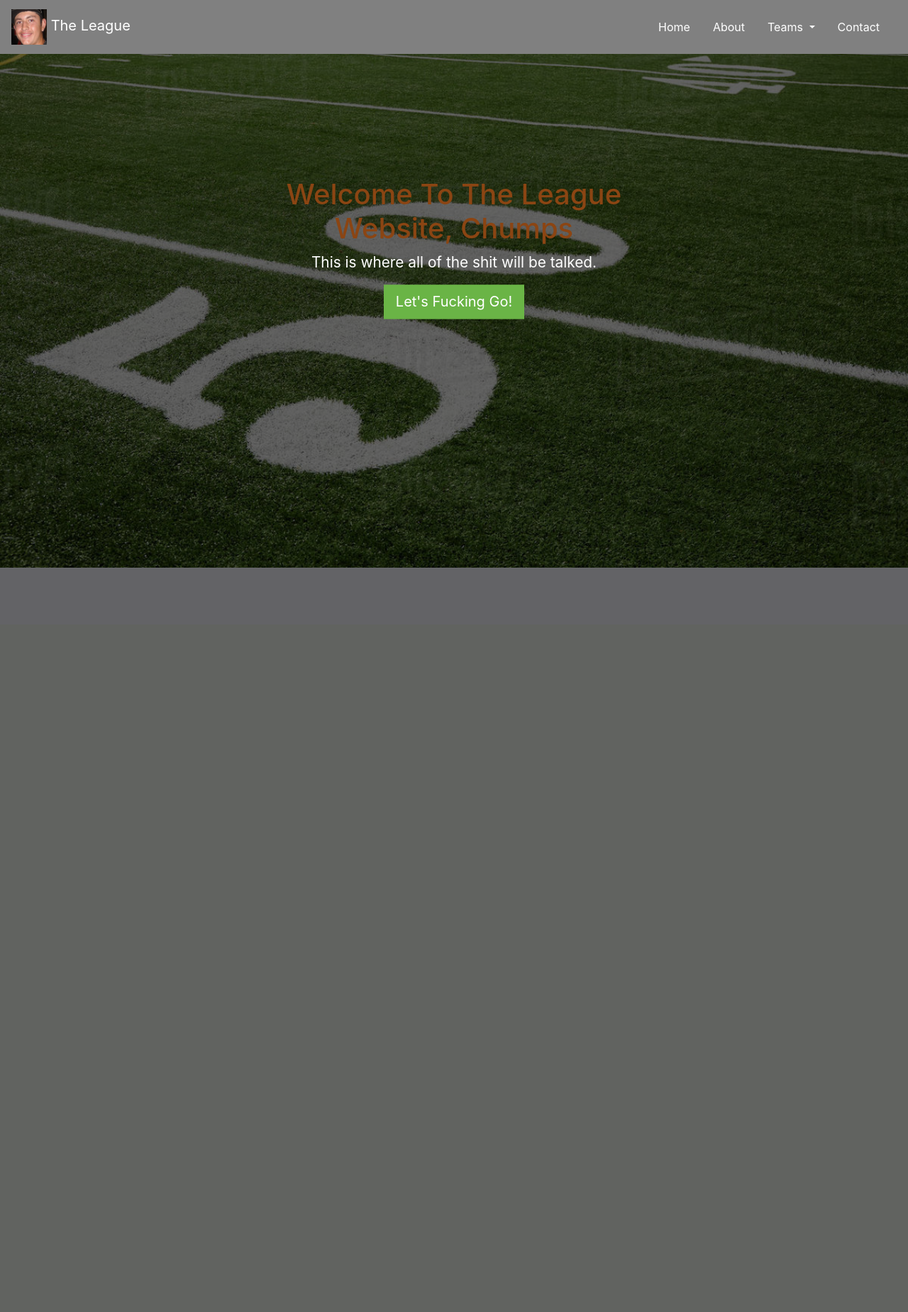
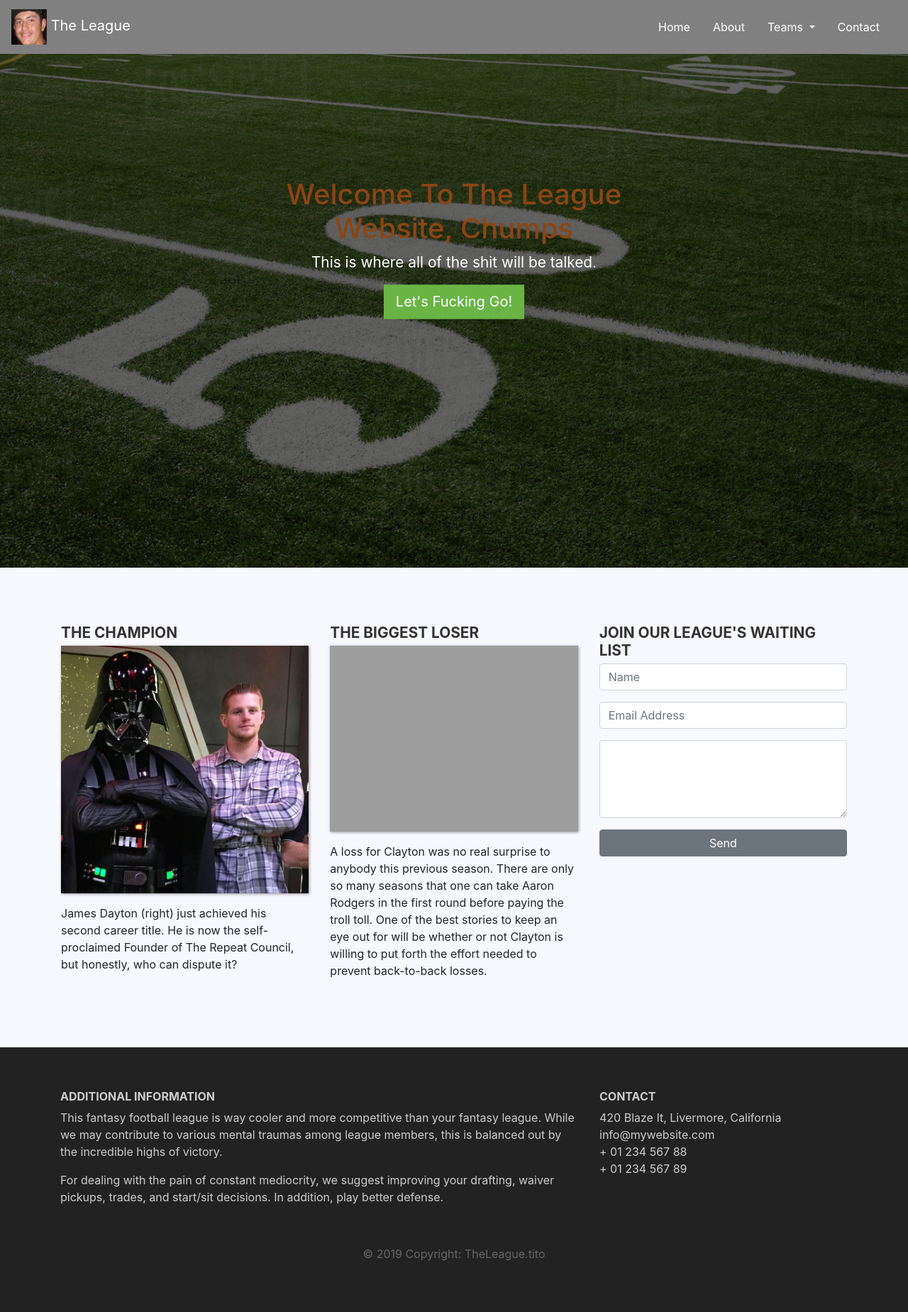
Before and after one commit to jrpresta/fantasy_football, a Flask app: page / in a window 1280 px wide. Shown: the whole page at 71% size. Before the commit the page ends 800 px from the top, so only its background shows below. Run offline with Flask 2, Linux system fonts and the light colour scheme; some libraries are stand-ins or nearby versions; grey boxes are pictures that could not be loaded.

Commit message:
frontpage complete

```diff
--- a/app/static/main.css
+++ b/app/static/main.css
@@ -32,7 +32,7 @@ body {
 
 .overlay {
   position: absolute;
-  min-height: 110%;
+  min-height: 100%;
   min-width: 100%;
   left: 0;
   top: 0;
@@ -91,3 +91,35 @@ body {
     margin: 0;
   }
 }
+
+
+/*--- for pictures at bottom ---*/
+.features {
+  margin: 4em auto;
+  padding: 1em;
+  position: relative;
+}
+.feature-title {
+  color: #333;
+  font-size: 1.3rem;
+  font-weight: 700;
+  margin-bottom: 5px;
+  text-transform: uppercase;
+}
+.features img {
+  -webkit-box-shadow: 1px 1px 4px rgba(0, 0, 0, 0.4);
+  -moz-box-shadow: 1px 1px 4px rgba(0, 0, 0, 0.4);
+  box-shadow: 1px 1px 4px rgba(0, 0, 0, 0.4);
+  margin-bottom: 16px;
+}
+
+/*--- footer ---*/
+.page-footer {
+  background-color: #222;
+  color: #ccc;
+  padding: 60px 0 30px;
+}
+.footer-copyright {
+  color: #666;
+  padding: 40px 0;
+}
--- a/app/templates/frontpage.html
+++ b/app/templates/frontpage.html
@@ -60,4 +60,54 @@
     <script src="{{url_for('static', filename='main.js')}}"></script>
 </body>
 
+<!-- images at the bottom of the landing page-->
+<div class="container features">
+    <div class="row">
+        <div class="col-lg-4 col-md-4 col-sm-12">
+            <h3 class="feature-title">The Champion</h3>
+            <img src="./static/james.jpg" class="img-fluid">
+            <p>James Dayton (right) just achieved his second career title. He is now the self-proclaimed Founder of The Repeat Council, but honestly, who can dispute it?</p>
+        </div>
+        <div class="col-lg-4 col-md-4 col-sm-12">
+            <h3 class="feature-title">The Biggest Loser</h3>
+            <img src="./static/clayton.jpg" class="img-fluid">
+            <p>A loss for Clayton was no real surprise to anybody this previous season. There are only so many seasons that one can take Aaron Rodgers in the first round before paying the troll toll. One of the best stories to keep an eye out for will be whether or not Clayton is willing to put forth the effort needed to prevent back-to-back losses. </p>
+        </div>
+        <!--contact blobg-->
+        <div class="col-lg-4 col-md-4 col-sm-12">
+            <h3 class="feature-title">Join Our League's Waiting List</h3>
+            <div class="form-group">
+                <input type="text" class="form-control" placeholder="Name" name="">
+            </div>
+            <div class="form-group">
+                <input type="email" class="form-control" placeholder="Email Address" name="email">
+            </div>
+            <div class="form-group">
+                <textarea class="form-control" rows="4"></textarea>
+            </div>
+            <input type="submit" class="btn btn-secondary btn-block" value="Send" name="">
+        </div>
+    </div>
+</div>
+
+<!-- footer -->
+<footer class="page-footer">
+    <div class="container">
+        <div class="row">
+            <div class="col-lg-8 col-md-8 col-sm-12">
+                <h6 class="text-uppercase font-weight-bold">Additional Information</h6>
+                <p>This fantasy football league is way cooler and more competitive than your fantasy league. While we may contribute to various mental traumas among league members, this is balanced out by the incredible highs of victory.</p>
+                <p>For dealing with the pain of constant mediocrity, we suggest improving your drafting, waiver pickups, trades, and start/sit decisions. In addition, play better defense.</p>
+            </div>
+            <div class="col-lg-4 col-md-4 col-sm-12">
+                <h6 class="text-uppercase font-weight-bold">Contact</h6>
+                <p>420 Blaze It, Livermore, California
+                <br/>info@mywebsite.com
+                <br/>+ 01 234 567 88
+                <br/>+ 01 234 567 89</p>
+            </div>
+        </div>
+    </div>
+    <div class="footer-copyright text-center">© 2019 Copyright: TheLeague.tito</div>
+</footer>
 </html>
```
Also changed, not shown: app/static/james.jpg (added), 3 other files.
